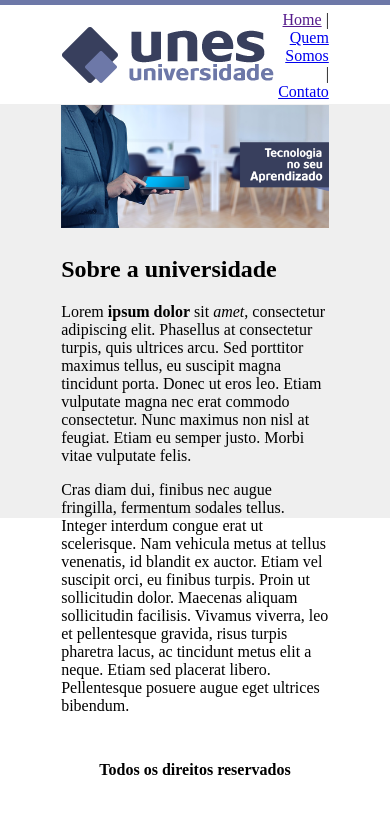
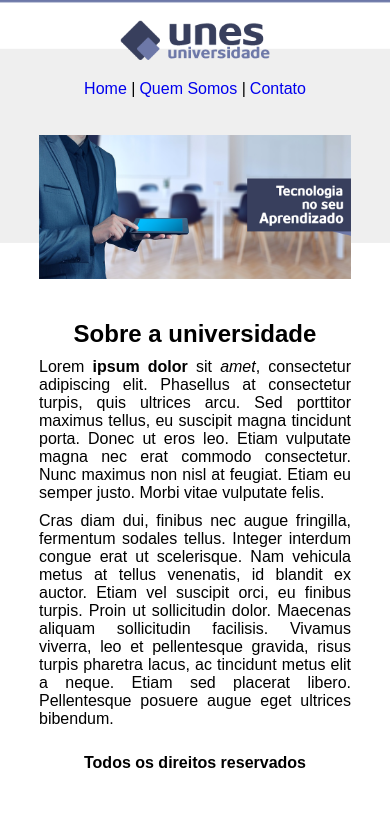
Before and after one commit to andr3m0ur4/UNES, a plain HTML site: page index.html in a window 390 px wide. Drawn offline with Linux system fonts and the light colour scheme.

Commit message:
index e quem somos responsivos

```diff
--- /dev/null
+++ b/css/estilo.css
@@ -0,0 +1,105 @@
+* {
+    margin: 0;
+    padding: 0;
+    box-sizing: border-box;
+    font-family: sans-serif;
+}
+
+html, body {
+    height: 100%;
+}
+
+body {
+    width: 100%;
+    background-position: center top;
+    background-size: contain;
+    background-repeat: repeat-x;
+    height: 700px;
+}
+
+header {
+    width: 68%;
+    margin: 20px auto;
+    display: flex;
+    justify-content: space-between;
+    align-items: center;
+}
+
+header nav ul {
+    list-style-type: none;
+    display: flex;
+}
+
+header nav ul li {
+    padding: 0 2px;
+}
+
+header nav ul li a {
+    text-decoration: none;
+}
+
+section {
+    width: 68%;
+    margin: 37px auto;
+}
+
+section.banner img {
+    width: 100%;
+}
+
+main {
+    width: 68%;
+    margin: 0 auto;
+}
+
+main h2 {
+    margin-top: 20px;
+}
+
+main p {
+    margin-top: 10px;
+}
+
+main ol {
+    margin: 10px 0;
+    list-style-position: inside;
+}
+
+footer {
+    width: 68%;
+    margin: 0 auto;
+    height: 70px;
+    text-align: center;
+}
+
+footer h4 {
+    line-height: 70px;
+}
+
+@media screen and (max-width: 720px) {
+    header, main, section {
+        width: 80%;
+    }
+
+    header img {
+        width: 150px;
+    }
+
+    main h2 {
+        text-align: center;
+    }
+
+    main p {
+        text-align: justify;
+    }
+}
+
+@media screen and (max-width: 540px) {
+    header {
+        flex-direction: column;
+    }
+
+    header nav {
+        margin-top: 20px;
+    }
+}
--- a/index.html
+++ b/index.html
@@ -1,31 +1,36 @@
 <!DOCTYPE html>
-<html>
+<html lang="pt-br">
 	<head>
 		<meta charset="utf-8">
 		<title>UNES - Página principal</title>
+		<meta name="viewport" content="width=device-width, initial-scale=1.0">
+		<link rel="stylesheet" href="./css/estilo.css">
 	</head>
-	<body background="imagens/fundo.png">
+	<body background="./imagens/fundo.png">
 
-		<table width="68%" align="center">
-			<tr>
-				<td height="89" width="50%">
-					<img src="imagens/logo.png">
-				</td>
-				<td width="50%" align="right">
-					<a href="">Home</a> |
-					<a href="quem-somos.html">Quem Somos</a> |
-					<a href="contato.html">Contato</a>
-				</td>
-			</tr>
+		<header>
+			<img src="./imagens/logo.png" alt="UNES Universidade">
 
-			<tr>
-				<td colspan="2">
-					<img src="imagens/capa.png" width="100%">
-				</td>
-			</tr>
+			<nav>
+				<ul>
+					<li>
+						<a href="/">Home</a> |
+					</li>
+					<li>
+						<a href="/quem-somos.html">Quem Somos</a> |
+					</li>
+					<li>
+						<a href="/contato.html">Contato</a>
+					</li>
+				</ul>
+			</nav>
+		</header>
 
-			<tr>
-				<td colspan="2">
+		<section class="banner">
+			<img src="./imagens/capa.png" alt="Capa">
+		</section>
+
+		<main>
 			<h2>Sobre a universidade</h2>
 			<p>
 				Lorem <strong>ipsum dolor</strong> sit <em>amet</em>, consectetur adipiscing elit. Phasellus at consectetur turpis, quis ultrices arcu. Sed porttitor maximus tellus, eu suscipit magna tincidunt porta. Donec ut eros leo. Etiam vulputate magna nec erat commodo consectetur. Nunc maximus non nisl at feugiat. Etiam eu semper justo. Morbi vitae vulputate felis.
@@ -33,14 +38,11 @@
 			<p>
 				Cras diam dui, finibus nec augue fringilla, fermentum sodales tellus. Integer interdum congue erat ut scelerisque. Nam vehicula metus at tellus venenatis, id blandit ex auctor. Etiam vel suscipit orci, eu finibus turpis. Proin ut sollicitudin dolor. Maecenas aliquam sollicitudin facilisis. Vivamus viverra, leo et pellentesque gravida, risus turpis pharetra lacus, ac tincidunt metus elit a neque. Etiam sed placerat libero. Pellentesque posuere augue eget ultrices bibendum.
 			</p>
-				</td>
-			</tr>
+		</main>
 
-			<tr>
-				<td align="center" height="70" colspan="2">
+		<footer>
 			<h4>Todos os direitos reservados</h4>
-				</td>
-			</tr>
-		</table>
+		</footer>
+
 	</body>
 </html>
```
Also changed, not shown: quem-somos.html (+24 -21 lines). Lines whose indentation alone changed are shown as unchanged.
